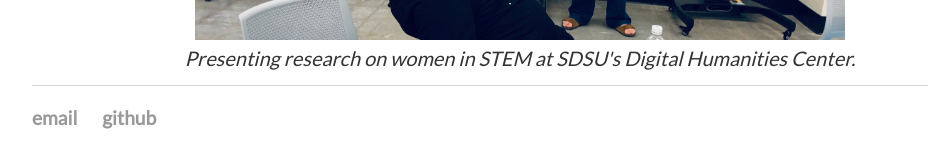
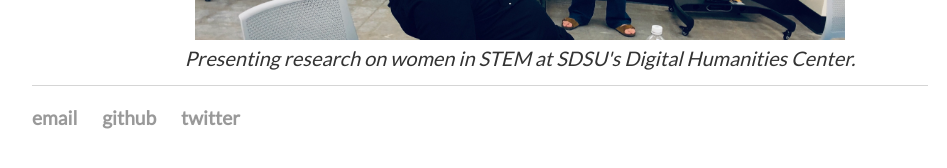
Before and after one commit to bhayes7/bhayes7.github.io, a Jekyll site: the page built from index.html, in a window 1280 px wide. Shown: the part 633-801 px from the top of the page, without its empty margins (160-1107 px from the left). Built offline with Jekyll 4.4.1, drawn with Linux system fonts in a browser that asks for light colours.

Commit message:
added twitter link to layout

```diff
--- a/_layouts/default.html
+++ b/_layouts/default.html
@@ -25,6 +25,7 @@
 		<ul>
 			<li><a href="mailto:bhayes@sdsu.edu">email</a></li>
 			<li><a href="https://github.com/bhayes7">github</a></li>
+			<li><a href="https://twitter.com/slice_of_bri">twitter</a></li>
 			</ul>
 		</footer>
 	</body>
```
